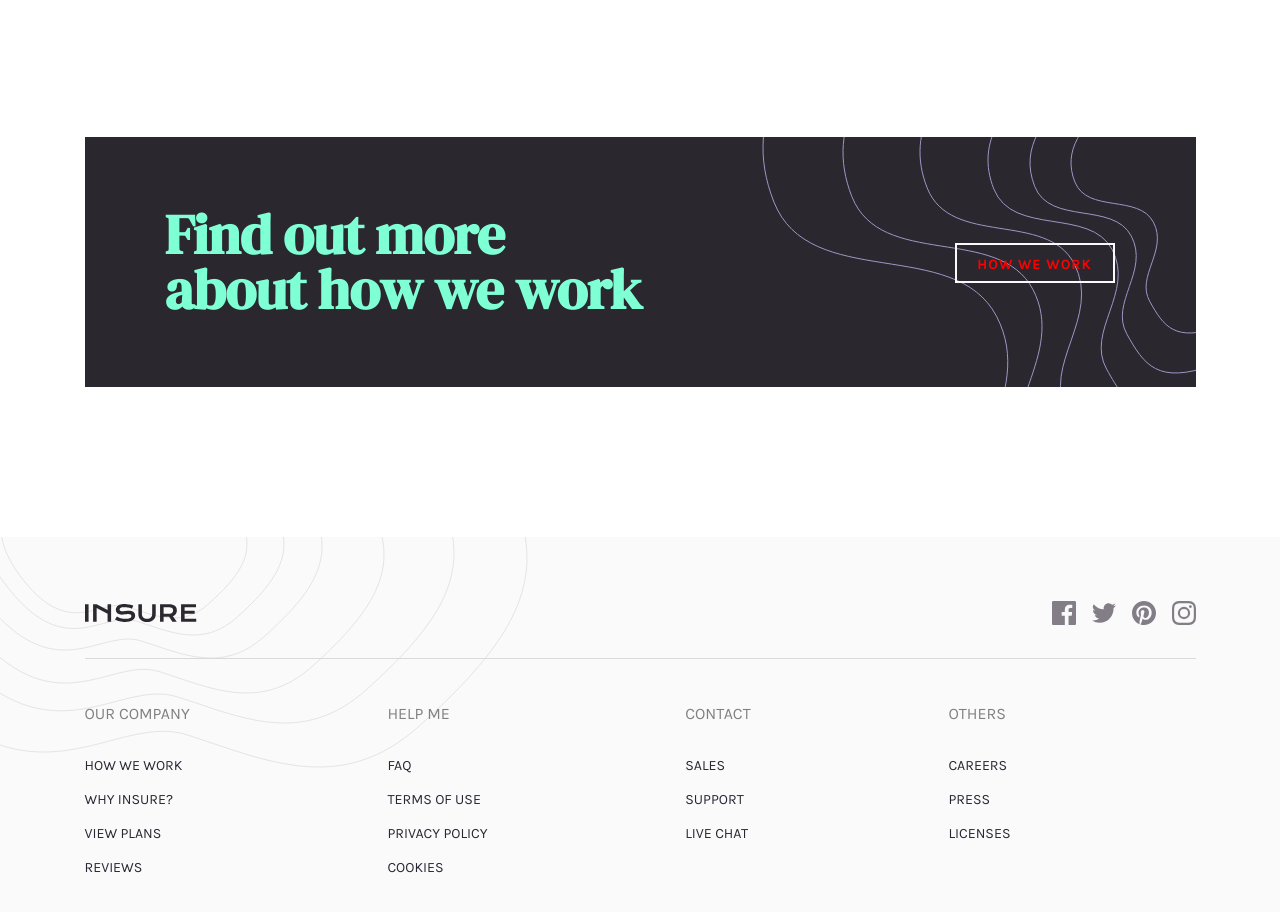
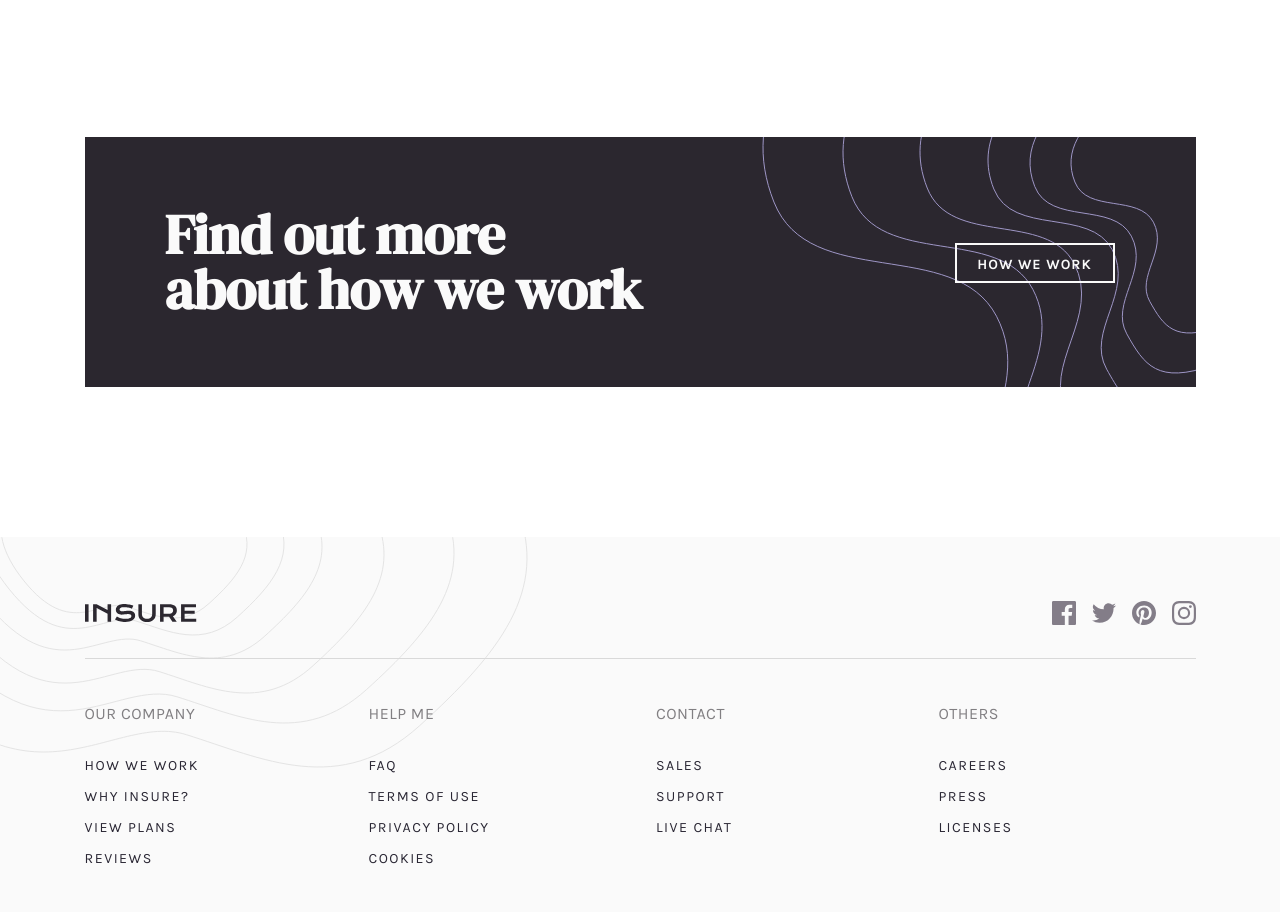
Before and after one commit to VictorKevz/insure-homepage, a React (Vite) app: page / in a window 1280 px wide. Shown: the part 1480-2392 px from the top of the page. Built offline with nearby package versions, Linux system fonts and the light colour scheme.

Commit message:
Added animations

```diff
--- a/src/App.css
+++ b/src/App.css
@@ -20,10 +20,8 @@ body {
   font-family: "Karla", sans-serif;
   width: 100%;
   color: var(--Dark-Grayish-Violet);
-  /* color: red; */
   overflow-x: hidden;
 
-  /* background-color: var(--Very-Dark-Violet); */
 }
 h1,h2,h3,h4{
   font-family: "DM Serif Display", serif;
--- /dev/null
+++ b/src/Varinats.js
@@ -0,0 +1,30 @@
+export const fadeIn = (direction, delay) => {
+    return {
+      hidden: {
+        opacity: 0,
+        y: direction === "up" ? "100%" : direction === "down" ? "-100%" : 0,
+        x: direction === "left" ? "-100%" : direction === "right" ? "100%" : 0,
+      },
+      visible: {
+        y: 0,
+        x: 0,
+        opacity: 1,
+        transition: {
+          type: "tween",
+          duration: 0.7,
+          delay: delay,
+          ease: "easeIn",
+        },
+      },
+      exit: {
+        opacity: 0,
+        y: direction === "up" ? -100 : direction === "down" ? 100 : 0,
+        x: direction === "left" ? "100%" : direction === "right" ? "-100%" : 0,
+        transition: {
+          type: "tween",
+          duration: 0.5,
+          ease: "easeOut",
+        },
+      },
+    };
+  };
--- a/src/components/Features/Features.jsx
+++ b/src/components/Features/Features.jsx
@@ -1,28 +1,56 @@
 import React from "react";
 import "../css/features.css";
 import featuresData from "./Data";
+import { motion, AnimatePresence } from "framer-motion";
+import { fadeIn } from "../../Varinats";
 
 function Features() {
-
-
-
   return (
     <div className="features wrapper">
       <div className="features-container">
-        <h2 className="features-main-title">We're different</h2>
-        <div className="features-card">
+        <motion.h2
+          className="features-main-title"
+          variants={fadeIn("right", 0.2)}
+          initial="hidden"
+          whileInView={"visible"}
+          viewport={{ once: false, amount: 0.2 }}
+          exit="exit"
+        >
+          We're different
+        </motion.h2>
+        <motion.div
+          className="features-card"
+          variants={fadeIn("up", 0.3)}
+          initial="hidden"
+          whileInView={"visible"}
+          viewport={{ once: false, amount: 0.1 }}
+        >
           {featuresData.map((feature) => {
             let featureClassName;
-           if(feature.id === 1){featureClassName = "first"}
-           if(feature.id === 2){featureClassName = "second"}
-           if(feature.id === 3){featureClassName = "third"}
+            if (feature.id === 1) {
+              featureClassName = "first";
+            }
+            if (feature.id === 2) {
+              featureClassName = "second";
+            }
+            if (feature.id === 3) {
+              featureClassName = "third";
+            }
             return (
-            <div key={feature.id} className={`feature-item ${featureClassName}`}>
+              <div
+                key={feature.id}
+                className={`feature-item ${featureClassName}`}
+              >
                 <div className="feature-icon-container">
-                <img src={feature.icon} alt={`${feature.title} icon`}
-                className={`feature-icon ${featureClassName}`} />
+                  <img
+                    src={feature.icon}
+                    alt={`${feature.title} icon`}
+                    className={`feature-icon ${featureClassName}`}
+                  />
                 </div>
-              <section className={`feature-text-container ${featureClassName}`}>
+                <section
+                  className={`feature-text-container ${featureClassName}`}
+                >
                   <h3 className={`feature-title ${featureClassName}`}>
                     {feature.title}
                   </h3>
@@ -33,11 +61,21 @@ function Features() {
               </div>
             );
           })}
-        </div>
-        <div className="cta-container">
-            <h4 className="cta-title">Find out more <br/>about how we work</h4>
+        </motion.div>
+
+        <motion.div
+          className="cta-container"
+          variants={fadeIn("left", 0.2)}
+          initial="hidden"
+          whileInView={"visible"}
+          viewport={{ once: false, amount: 0.3 }}
+        >
+          <h4 className="cta-title">
+            Find out more <br />
+            about how we work
+          </h4>
           <a className="cta link">How we work</a>
-        </div>
+        </motion.div>
       </div>
     </div>
   );
--- a/src/components/Footer/Footer.jsx
+++ b/src/components/Footer/Footer.jsx
@@ -1,4 +1,6 @@
 import React from "react";
+import { motion } from "framer-motion";
+import { fadeIn } from "../../Varinats";
 import "../css/footer.css";
 import logo from "../../assets/images/logo.svg";
 import fb from "../../assets/images/icon-facebook.svg";
@@ -9,48 +11,65 @@ import footerLinks from "./Data";
 
 function Footer() {
   return (
-    <div className="footer wrapper">
+    <motion.div
+    className="footer wrapper"
+    variants={fadeIn("up", 0)}
+    initial="hidden"
+    whileInView={"visible"}
+    viewport={{ once: false, amount: 0.1 }}
+    >
       <div className="footer-container">
         <div className="footer-logo-container-socials">
           <img src={logo} alt="footer-logo" className="footer-logo" />
-          <div className="social-icons-container">
+          <motion.div
+          className="social-icons-container"
+          variants={fadeIn("right", 0.3)}
+          initial="hidden"
+          whileInView={"visible"}
+          viewport={{ once: false, amount: 0.1 }}
+          exit="exit"
+          >
             <img src={fb} alt="facebook-icon" className="footer-icon" />
             <img src={twitter} alt="twitter-icon" className="footer-icon" />
             <img src={pin} alt="pinterest-icon" className="footer-icon" />
             <img src={ig} alt="instagram-icon" className="footer-icon" />
-          </div>
+          </motion.div>
         </div>
         <ul className="footer-links-container">
           {footerLinks.map((obj) => {
             let footerClassName;
             if (obj.id === 1) {
               footerClassName = "first";
-            }
-            if (obj.id === 2) {
+            } else if (obj.id === 2) {
               footerClassName = "second";
-            }
-            if (obj.id === 3) {
+            } else if (obj.id === 3) {
               footerClassName = "third";
-            }
-            else{
-              footerClassName = "fourth"
+            } else {
+              footerClassName = "fourth";
             }
             return (
-              <li key={obj.id} className={`link-name ${footerClassName}`}>
+              <motion.li
+              key={obj.id}
+              className={`link-name ${footerClassName}`}
+              variants={fadeIn("down", 0.3)}
+              initial="hidden"
+              whileInView={"visible"}
+              viewport={{ once: false, amount: 0.1 }}
+              >
                 {obj.name}
-                <ul className="footer-link">
+                <ul className={`footer-link ${footerClassName}`}>
                   {obj.links.map((link, index) => (
-                    <li key={index} className="link-item">
+                    <li key={index} className={`link-item ${footerClassName}`}>
                       {link}
                     </li>
                   ))}
                 </ul>
-              </li>
+              </motion.li>
             );
           })}
         </ul>
       </div>
-    </div>
+    </motion.div>
   );
 }
 
--- a/src/components/css/features.css
+++ b/src/components/css/features.css
@@ -91,7 +91,6 @@ margin-left: 12px;
     margin-top: 1px;
     line-height: .98;
     letter-spacing: -.058rem;
-    color: aquamarine;
 }
 .cta.link{
     width: 16rem;
--- a/src/components/css/footer.css
+++ b/src/components/css/footer.css
@@ -38,39 +38,33 @@
     font-size: 1.6rem;
     color: #817F82;
     font-weight: 400;
+    margin-right: 1rem;
+    letter-spacing: .5px;
+
 
 }
 /* .link-name.first{
-    margin-right: 18rem;
-}
+
+} */
 .link-name.second{
-    margin-right: 22.3rem;
+    margin-left: -3.65rem;
 }
 .link-name.third{
-    margin-right: 22rem;
-} */
+    margin-left: -3.98rem;
+}
+.link-name.fourth{
+    margin-right: -.2rem;
+}
 .footer-link{
     margin-top: 3.4rem;
     display: flex;
     flex-direction: column;
-    gap: 1.7rem;
+    gap: 1.4rem;
 
 }
 .link-item{
-    color: var(--Very-Dark-Violet);
     color: #2A2734;
     font-weight: 400;
+    letter-spacing: 1.5px;
+
 }
-
-
-/* .footer-icon:hover{
-transform: scale(1.3);
-display: flex;
-justify-content: center;
-align-items: center;
-border: 1px solid var(--Dark-Violet);
-border-radius: 50%;
-padding: 5px;
-transition:all ease-in;
-cursor: pointer;
-} */
--- a/src/index.css
+++ b/src/index.css
@@ -12,7 +12,6 @@
   height: 4rem;
   border: 2px solid var(--Very-Light-Gray);
   color: var(--Very-Light-Gray);
-  color: red;
   justify-content: center;
   align-items: center;
   display: flex;
```
Lines whose indentation alone changed are shown as unchanged.
